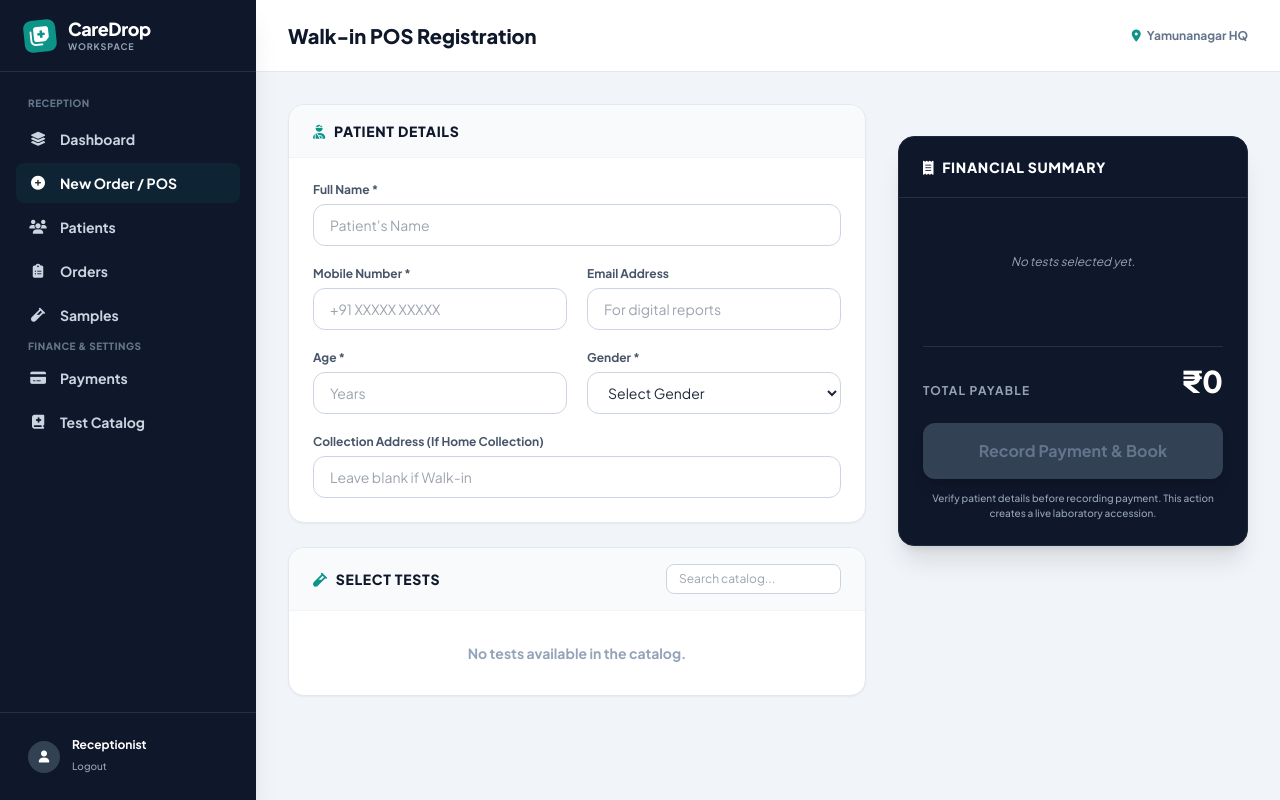
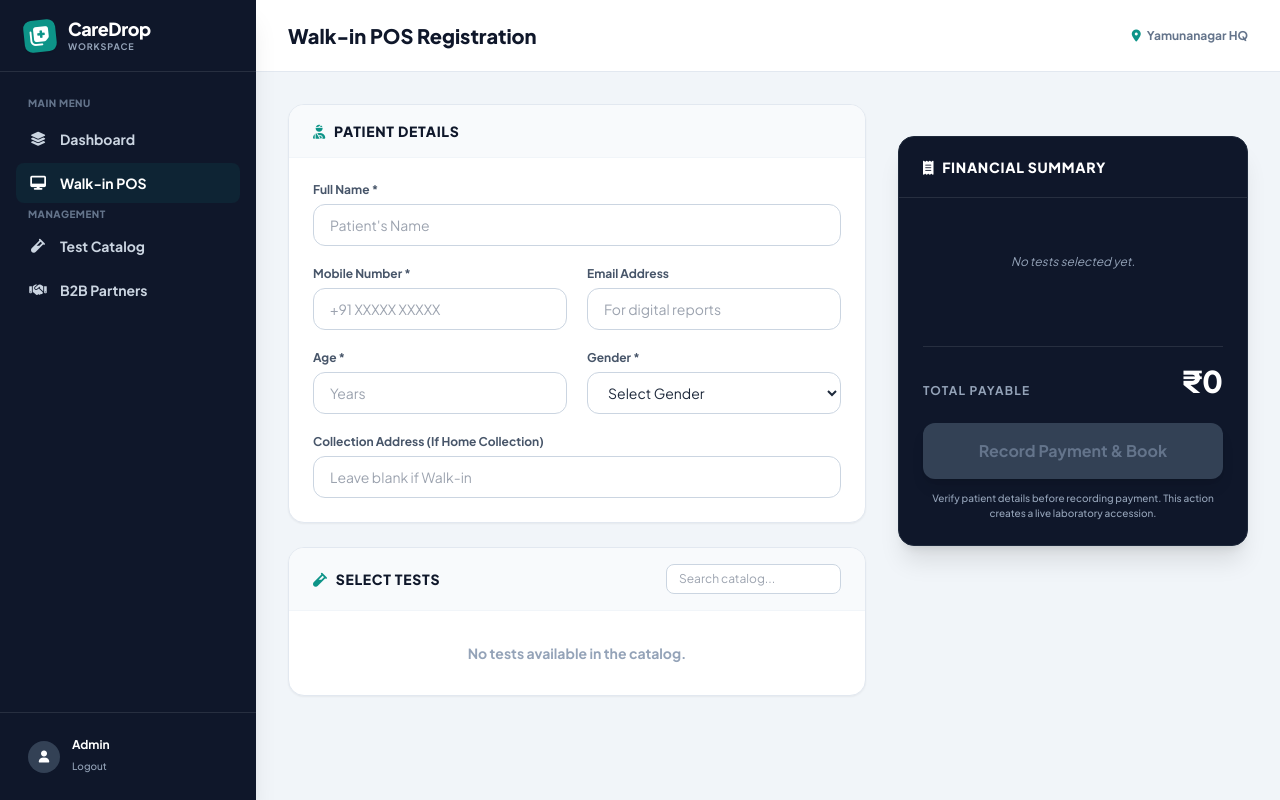
Before and after one commit to lab81617-del/caredrop-website, a Flask app: page /admin/pos in a window 1280 px wide. Run offline with Flask 3, Linux system fonts and the light colour scheme; the visitor is signed in with stand-in values (Sample User, id 1); data that the repository does not hold is empty; some libraries are stand-ins or nearby versions.

Commit message:
Update admin_pos.html

```diff
--- a/templates/admin_pos.html
+++ b/templates/admin_pos.html
@@ -15,7 +15,7 @@
 </head>
 <body class="bg-[#F1F5F9] text-slate-800 font-sans antialiased h-screen overflow-hidden flex">
 
-    <!-- SIDEBAR (Matching Mockup Design) -->
+    <!-- CLEANED SIDEBAR -->
     <aside class="w-64 bg-navy-900 text-white flex flex-col h-full shrink-0 shadow-xl z-20">
         <div class="h-[72px] flex items-center px-6 border-b border-white/10">
             <div class="w-8 h-8 bg-brand-500 text-white rounded-lg flex items-center justify-center text-xl transform -rotate-6 shadow-sm mr-3"><i class="fa-solid fa-notes-medical"></i></div>
@@ -26,39 +26,32 @@
         </div>
 
         <nav class="flex-1 py-6 px-4 space-y-1 overflow-y-auto">
-            <p class="px-3 text-[10px] font-black text-slate-500 uppercase tracking-wider mb-2">Reception</p>
+            <p class="px-3 text-[10px] font-black text-slate-500 uppercase tracking-wider mb-2">Main Menu</p>
 
             <a href="/admin" class="flex items-center gap-3 px-3 py-2.5 rounded-lg text-slate-300 hover:bg-white/5 hover:text-white font-bold text-sm transition">
                 <i class="fa-solid fa-layer-group w-5 text-center"></i> Dashboard
             </a>
             <a href="/admin/pos" class="flex items-center gap-3 px-3 py-2.5 rounded-lg bg-brand-500/10 text-brand-400 font-bold text-sm transition">
-                <i class="fa-solid fa-plus-circle w-5 text-center"></i> New Order / POS
-            </a>
-            <a href="#" class="flex items-center gap-3 px-3 py-2.5 rounded-lg text-slate-300 hover:bg-white/5 hover:text-white font-bold text-sm transition">
-                <i class="fa-solid fa-users w-5 text-center"></i> Patients
-            </a>
-            <a href="#" class="flex items-center gap-3 px-3 py-2.5 rounded-lg text-slate-300 hover:bg-white/5 hover:text-white font-bold text-sm transition">
-                <i class="fa-solid fa-clipboard-list w-5 text-center"></i> Orders
-            </a>
-            <a href="#" class="flex items-center gap-3 px-3 py-2.5 rounded-lg text-slate-300 hover:bg-white/5 hover:text-white font-bold text-sm transition">
-                <i class="fa-solid fa-vial w-5 text-center"></i> Samples
+                <i class="fa-solid fa-desktop w-5 text-center"></i> Walk-in POS
             </a>
 
-            <p class="px-3 text-[10px] font-black text-slate-500 uppercase tracking-wider mt-6 mb-2">Finance & Settings</p>
+            <p class="px-3 text-[10px] font-black text-slate-500 uppercase tracking-wider mt-6 mb-2">Management</p>
 
-            <a href="#" class="flex items-center gap-3 px-3 py-2.5 rounded-lg text-slate-300 hover:bg-white/5 hover:text-white font-bold text-sm transition">
-                <i class="fa-solid fa-credit-card w-5 text-center"></i> Payments
+            <a href="/admin/catalog" class="flex items-center gap-3 px-3 py-2.5 rounded-lg text-slate-300 hover:bg-white/5 hover:text-white font-bold text-sm transition">
+                <i class="fa-solid fa-vial w-5 text-center"></i> Test Catalog
             </a>
-            <a href="/admin/catalog" class="flex items-center gap-3 px-3 py-2.5 rounded-lg text-slate-300 hover:bg-white/5 hover:text-white font-bold text-sm transition">
-                <i class="fa-solid fa-book-medical w-5 text-center"></i> Test Catalog
+            {% if role == 'admin' %}
+            <a href="/admin/partners" class="flex items-center gap-3 px-3 py-2.5 rounded-lg text-slate-300 hover:bg-white/5 hover:text-white font-bold text-sm transition">
+                <i class="fa-solid fa-handshake w-5 text-center"></i> B2B Partners
             </a>
+            {% endif %}
         </nav>
 
         <div class="p-4 border-t border-white/10">
             <div class="flex items-center gap-3 px-3 py-2">
                 <div class="w-8 h-8 rounded-full bg-slate-700 flex items-center justify-center text-xs"><i class="fa-solid fa-user"></i></div>
                 <div class="flex-1">
-                    <p class="text-xs font-bold text-white leading-tight">Receptionist</p>
+                    <p class="text-xs font-bold text-white leading-tight capitalize">{{ role }}</p>
                     <a href="/logout" class="text-[10px] text-slate-400 hover:text-brand-400 font-medium">Logout</a>
                 </div>
             </div>
```
